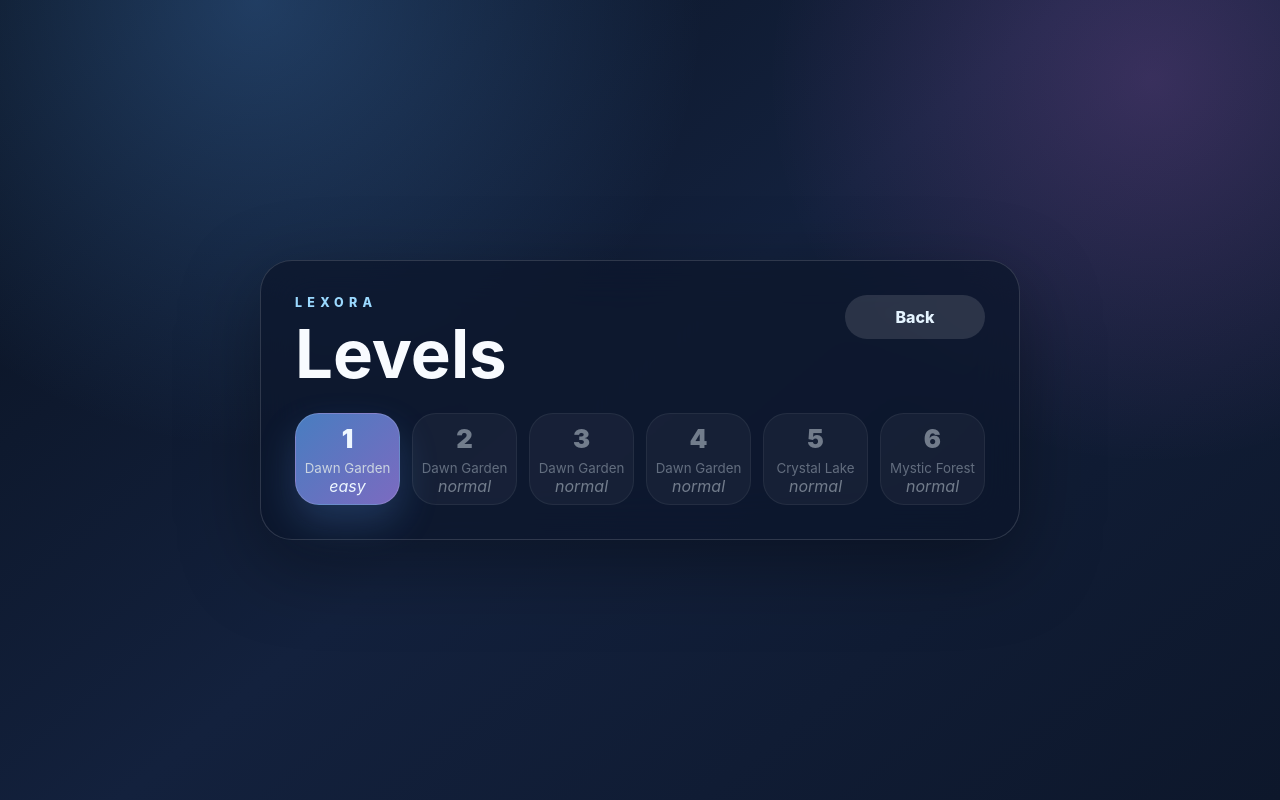
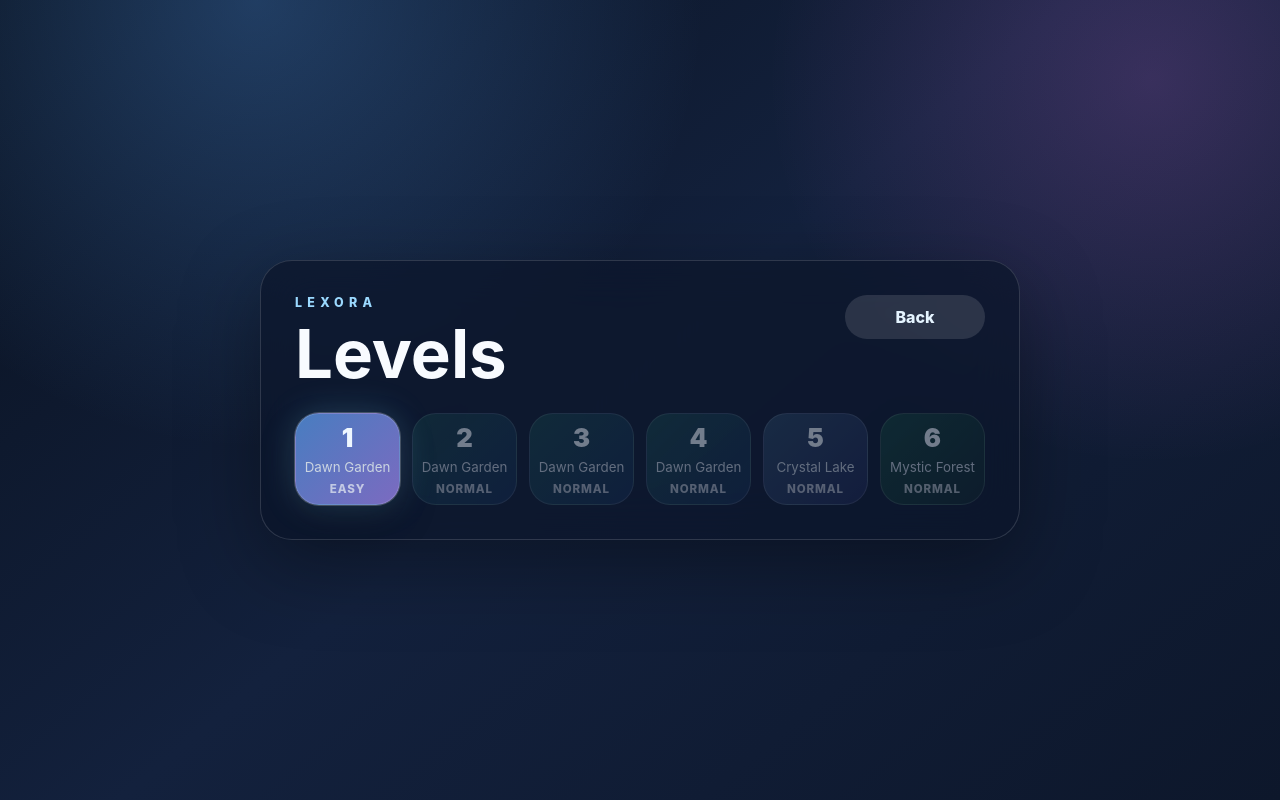
Before and after one commit to foxboxstudiodev/Lexora, a React (Vite) app: page / in a window 1280 px wide. Both pictures are taken after a click on the button "Levels". Built offline with nearby package versions, Linux system fonts and the light colour scheme.

Commit message:
Add level map world theme styling

```diff
--- a/src/styles/themes.css
+++ b/src/styles/themes.css
@@ -71,3 +71,39 @@
     linear-gradient(115deg, transparent 0%, rgba(255, 255, 255, 0.16) 46%, transparent 58%),
     radial-gradient(circle at 50% 105%, rgba(255, 255, 255, 0.18), transparent 16rem);
 }
+
+.level-node em {
+  display: block;
+  margin-top: 7px;
+  color: rgba(226, 232, 240, 0.74);
+  font-size: 0.72rem;
+  font-style: normal;
+  font-weight: 800;
+  letter-spacing: 0.08em;
+  text-transform: uppercase;
+}
+
+.level-theme-dawn-garden { background: linear-gradient(135deg, rgba(52, 211, 153, 0.22), rgba(59, 130, 246, 0.16)); }
+.level-theme-sunny-coast { background: linear-gradient(135deg, rgba(251, 191, 36, 0.26), rgba(14, 165, 233, 0.18)); }
+.level-theme-crystal-lake { background: linear-gradient(135deg, rgba(125, 211, 252, 0.24), rgba(99, 102, 241, 0.18)); }
+.level-theme-golden-desert { background: linear-gradient(135deg, rgba(245, 158, 11, 0.26), rgba(180, 83, 9, 0.18)); }
+.level-theme-ancient-city { background: linear-gradient(135deg, rgba(217, 119, 6, 0.24), rgba(120, 53, 15, 0.20)); }
+.level-theme-sakura-valley { background: linear-gradient(135deg, rgba(244, 114, 182, 0.24), rgba(168, 85, 247, 0.18)); }
+.level-theme-northern-lights { background: linear-gradient(135deg, rgba(45, 212, 191, 0.24), rgba(129, 140, 248, 0.18)); }
+.level-theme-sky-temple { background: linear-gradient(135deg, rgba(56, 189, 248, 0.22), rgba(129, 140, 248, 0.22)); }
+.level-theme-mystic-forest { background: linear-gradient(135deg, rgba(34, 197, 94, 0.24), rgba(20, 83, 45, 0.20)); }
+.level-theme-aurora-peak { background: linear-gradient(135deg, rgba(99, 102, 241, 0.24), rgba(14, 165, 233, 0.18)); }
+
+.level-node.current[class*='level-theme-'] {
+  box-shadow:
+    0 0 0 1px rgba(255, 255, 255, 0.20),
+    0 0 34px rgba(125, 211, 252, 0.22),
+    0 18px 38px rgba(0, 0, 0, 0.24);
+}
+
+.level-node.completed[class*='level-theme-'] {
+  box-shadow:
+    0 0 0 1px rgba(134, 239, 172, 0.22),
+    0 0 34px rgba(34, 197, 94, 0.18),
+    0 14px 34px rgba(0, 0, 0, 0.18);
+}
```
